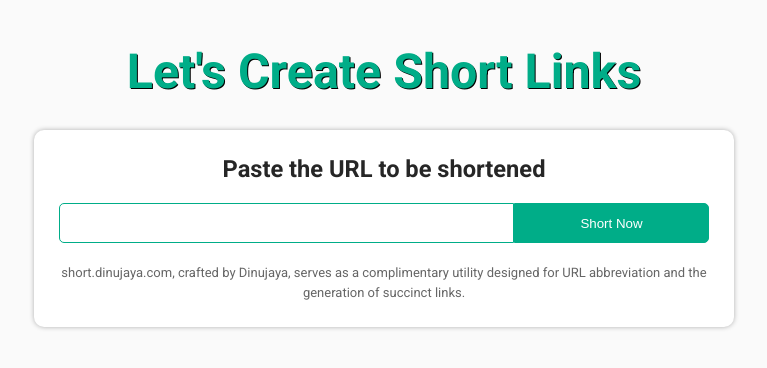
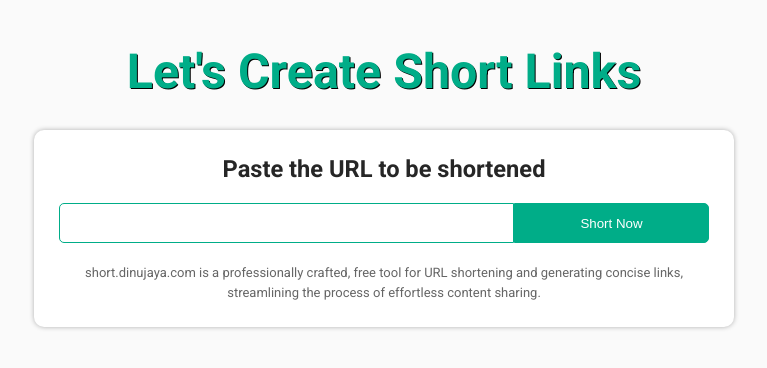
Before and after one commit to Dinujaya-Sandaruwan/links.dinujaya.me, a React (Vite) app: page / in a window 1280 px wide. Shown: the top 368 px of the page, without its empty margins (256-1023 px from the left). Built offline with nearby package versions, Linux system fonts and the light colour scheme.

Commit message:
Bugfix: changed catch prase to a one sentence

```diff
--- a/src/App.jsx
+++ b/src/App.jsx
@@ -11,9 +11,9 @@
           <button>Short Now</button>
         </div>
         <p className="info-text">
-          short.dinujaya.com, crafted by Dinujaya, serves as a complimentary
-          utility designed for URL abbreviation and the generation of succinct
-          links.
+          short.dinujaya.com is a professionally crafted, free tool for URL
+          shortening and generating concise links, streamlining the process of
+          effortless content sharing.
         </p>
       </section>
     </main>
```
